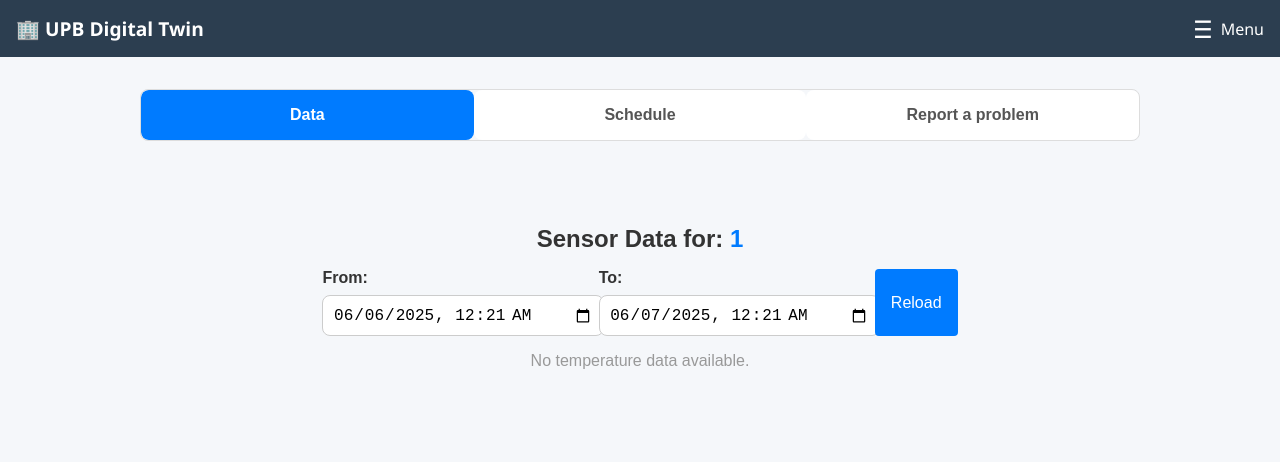
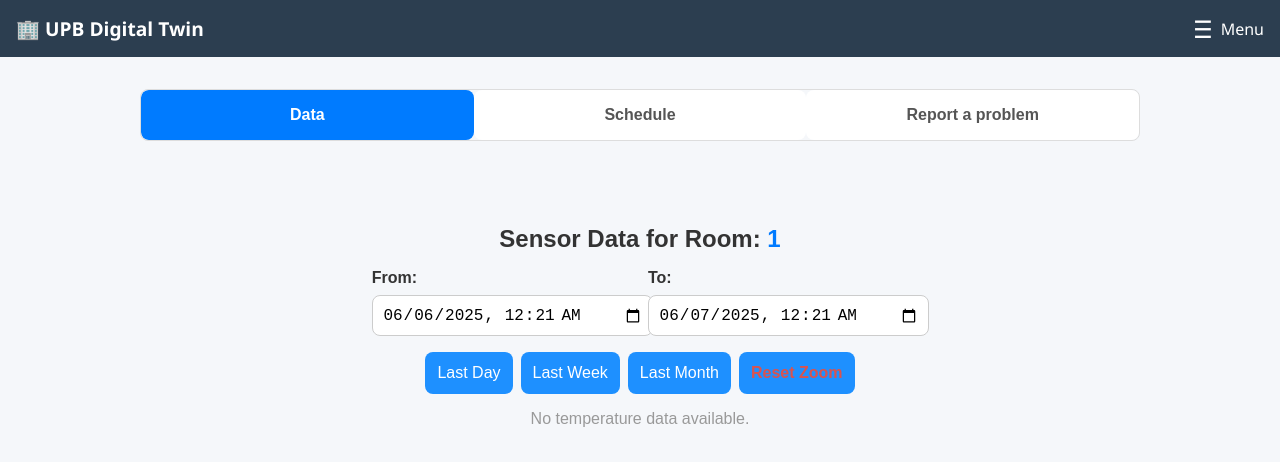
Before and after one commit to octaviantorcea/UPB-Digital-Twin, a React (Vite) app in the folder frontend/: page /rooms/1 in a window 1280 px wide. Shown: the top 462 px of the page. Built offline with nearby package versions, Linux system fonts and the light colour scheme; no server answers; what chartjs-plugin-zoom would draw is missing.

Commit message:
add zooming and preset dates

```diff
--- a/frontend/src/pages/RoomPage/DataTab.tsx
+++ b/frontend/src/pages/RoomPage/DataTab.tsx
@@ -1,4 +1,4 @@
-import { useEffect, useState } from "react";
+import { useEffect, useRef, useState } from "react";
 import { Line } from "react-chartjs-2";
 import {
   Chart as ChartJS,
@@ -34,12 +34,13 @@ type DataPoint = {
 const DataTab = ({ roomName }: { roomName: string }) => {
   const [tempData, setTempData] = useState<DataPoint[]>([]);
   const [loading, setLoading] = useState(true);
-  const [fromDate, setFromDate] = useState(() => {
-    const d = new Date();
-    d.setDate(d.getDate() - 1);
-    return d.toISOString().slice(0, 16);
-  });
-  const [toDate, setToDate] = useState(() => new Date().toISOString().slice(0, 16));
+  const chartRef = useRef<any>(null);
+
+  const now = new Date();
+  const defaultFrom = new Date(now.getTime() - 24 * 60 * 60 * 1000);
+
+  const [fromDate, setFromDate] = useState(defaultFrom.toISOString().slice(0, 16));
+  const [toDate, setToDate] = useState(now.toISOString().slice(0, 16));
 
   const fetchTemperatureData = async () => {
     setLoading(true);
@@ -72,6 +73,19 @@ const DataTab = ({ roomName }: { roomName: string }) => {
     fetchTemperatureData();
   }, [roomName, fromDate, toDate]);
 
+  const handlePresetRange = (hoursBack: number) => {
+    const now = new Date();
+    const from = new Date(now.getTime() - hoursBack * 60 * 60 * 1000);
+    setFromDate(from.toISOString().slice(0, 16));
+    setToDate(now.toISOString().slice(0, 16));
+  };
+
+  const resetZoom = () => {
+    if (chartRef.current) {
+      chartRef.current.resetZoom();
+    }
+  };
+
   const chartData = {
     labels: tempData.map((d) => new Date(d.timestamp)),
     datasets: [
@@ -92,17 +106,11 @@ const DataTab = ({ roomName }: { roomName: string }) => {
       legend: { position: "top" as const },
       title: { display: true, text: `Temperature in ${roomName}` },
       zoom: {
-        pan: {
-          enabled: true,
-          mode: "x" as const,
-        },
+        pan: { enabled: true, mode: "x" as const },
         zoom: {
           wheel: { enabled: true },
           pinch: { enabled: true },
           mode: "x" as const,
-        },
-        limits: {
-          x: { min: "original", max: "original" },
         },
       },
     },
@@ -110,20 +118,8 @@ const DataTab = ({ roomName }: { roomName: string }) => {
       x: {
         type: "time" as const,
         time: {
-          unit: "hour",
+          unit: "minute",
           tooltipFormat: "MMM d, h:mm a",
-          displayFormats: {
-            hour: "MMM d, HH:mm",
-          },
-        },
-        ticks: {
-          autoSkip: false,
-          maxTicksLimit: 10,
-          callback: (val: any) =>
-            new Date(val).toLocaleTimeString([], {
-              hour: "2-digit",
-              minute: "2-digit",
-            }),
         },
         title: { display: true, text: "Time" },
       },
@@ -136,10 +132,19 @@ const DataTab = ({ roomName }: { roomName: string }) => {
   return (
     <main style={{ padding: "2rem", maxWidth: "950px", margin: "0 auto" }}>
       <h2 style={{ textAlign: "center", marginBottom: "1rem" }}>
-        Sensor Data for: <span style={{ color: "#007bff" }}>{roomName}</span>
+        Sensor Data for Room: <span style={{ color: "#007bff" }}>{roomName}</span>
       </h2>
 
-      <div style={{ marginBottom: "1rem", display: "flex", gap: "1rem", justifyContent: "center", flexWrap: "wrap" }}>
+      <div
+        style={{
+          marginBottom: "1rem",
+          display: "flex",
+          flexWrap: "wrap",
+          gap: "1rem",
+          justifyContent: "center",
+          alignItems: "center",
+        }}
+      >
         <div>
           <label>From: </label>
           <input
@@ -156,11 +161,22 @@ const DataTab = ({ roomName }: { roomName: string }) => {
             onChange={(e) => setToDate(e.target.value)}
           />
         </div>
-        <button
-          onClick={() => fetchTemperatureData()}
-          style={{ padding: "0.5rem 1rem", backgroundColor: "#007bff", color: "#fff", border: "none", borderRadius: "4px" }}
-        >
-          Reload
+      </div>
+
+      <div
+        style={{
+          marginBottom: "1rem",
+          display: "flex",
+          gap: "0.5rem",
+          justifyContent: "center",
+          flexWrap: "wrap",
+        }}
+      >
+        <button onClick={() => handlePresetRange(24)}>Last Day</button>
+        <button onClick={() => handlePresetRange(24 * 7)}>Last Week</button>
+        <button onClick={() => handlePresetRange(24 * 30)}>Last Month</button>
+        <button onClick={resetZoom} style={{ fontWeight: "bold", color: "#d9534f" }}>
+          Reset Zoom
         </button>
       </div>
 
@@ -169,7 +185,7 @@ const DataTab = ({ roomName }: { roomName: string }) => {
       ) : tempData.length === 0 ? (
         <p style={{ textAlign: "center", color: "#999" }}>No temperature data available.</p>
       ) : (
-        <Line data={chartData} options={chartOptions} />
+        <Line ref={chartRef} data={chartData} options={chartOptions} />
       )}
     </main>
   );
```
